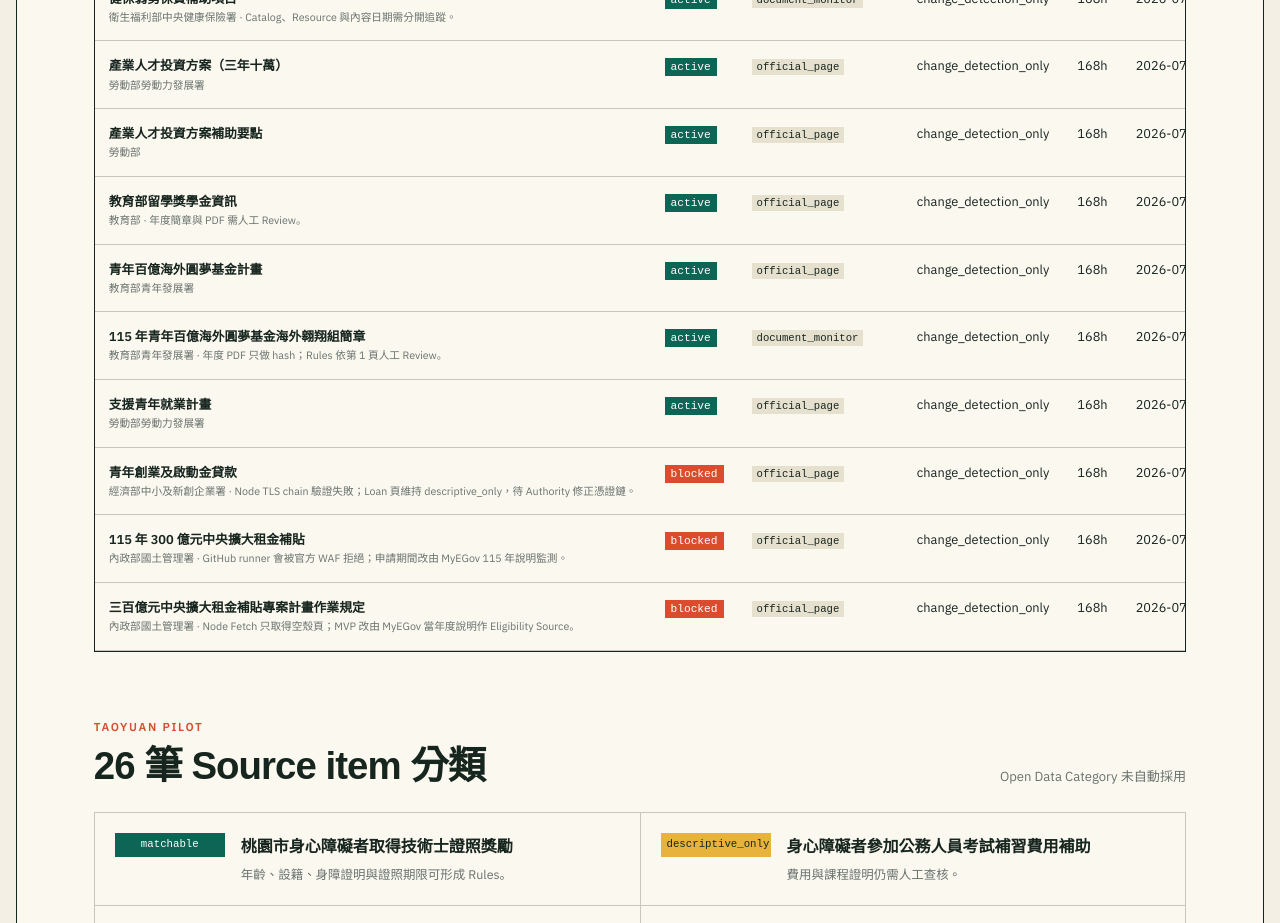
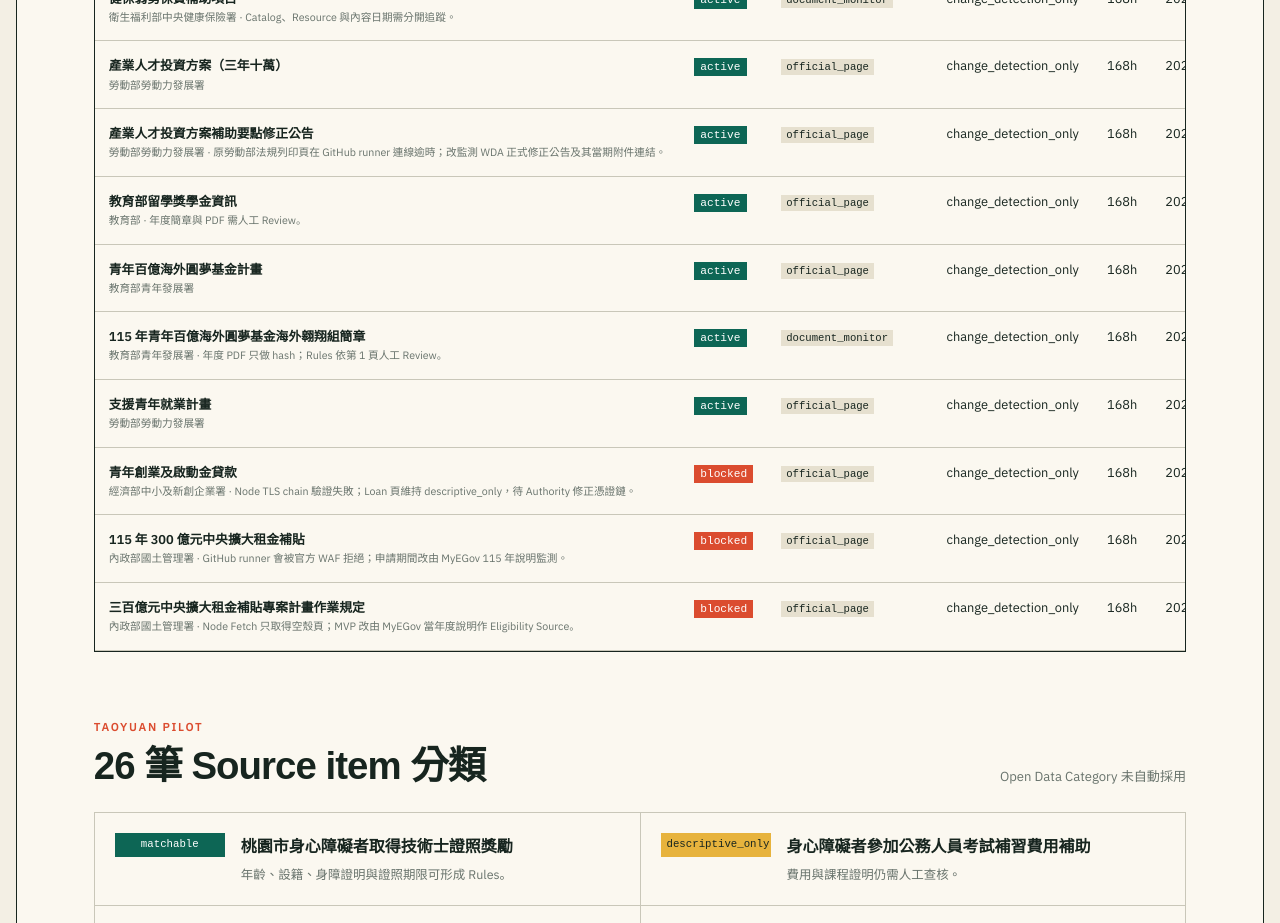
Before and after one commit to des86532/gov-welfare, a Next.js app: page /admin in a window 1280 px wide. Shown: the part 1340-2263 px from the top of the page. Built offline with nearby package versions, Linux system fonts and the light colour scheme; no server answers.

Commit message:
改用可監測的產投官方公告

```diff
--- a/data/sources.ts
+++ b/data/sources.ts
@@ -114,10 +114,10 @@ export const sources: SourceConfig[] = [
   },
   {
     id: "mol-industrial-talent-rules",
-    name: "產業人才投資方案補助要點",
-    authority: "勞動部",
+    name: "產業人才投資方案補助要點修正公告",
+    authority: "勞動部勞動力發展署",
     jurisdiction: "中央",
-    url: "https://laws.mol.gov.tw/FLAW/PrintFLAWDOC01.aspx?flno=2&id=FL041561",
+    url: "https://www.wda.gov.tw/News_Content.aspx?n=67&s=17352&sms=10333",
     format: "html",
     roles: ["eligibility", "legal_basis"],
     automation: "change_detection_only",
@@ -126,6 +126,7 @@ export const sources: SourceConfig[] = [
     crawlerRequired: false,
     status: "active",
     lastVerifiedAt: "2026-07-27",
+    note: "原勞動部法規列印頁在 GitHub runner 連線逾時；改監測 WDA 正式修正公告及其當期附件連結。",
   },
   {
     id: "moe-scholarship",
```
